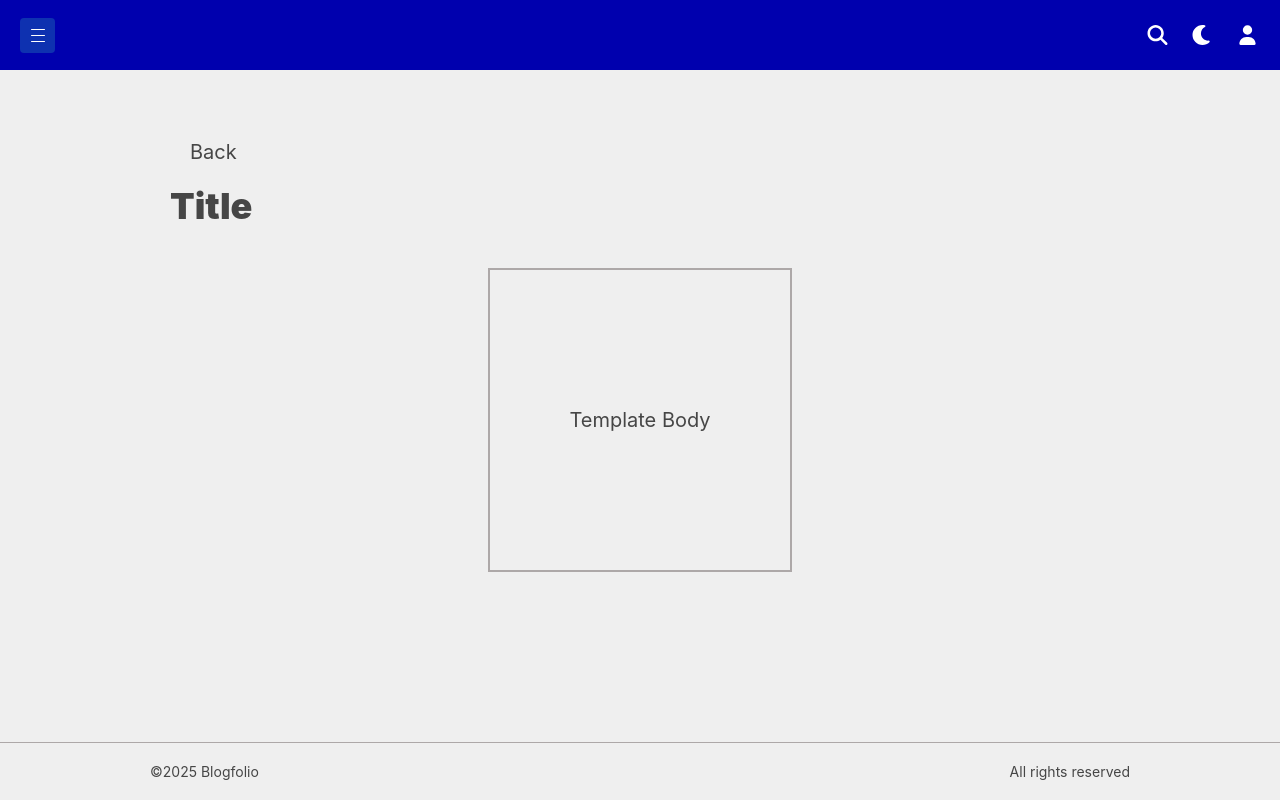
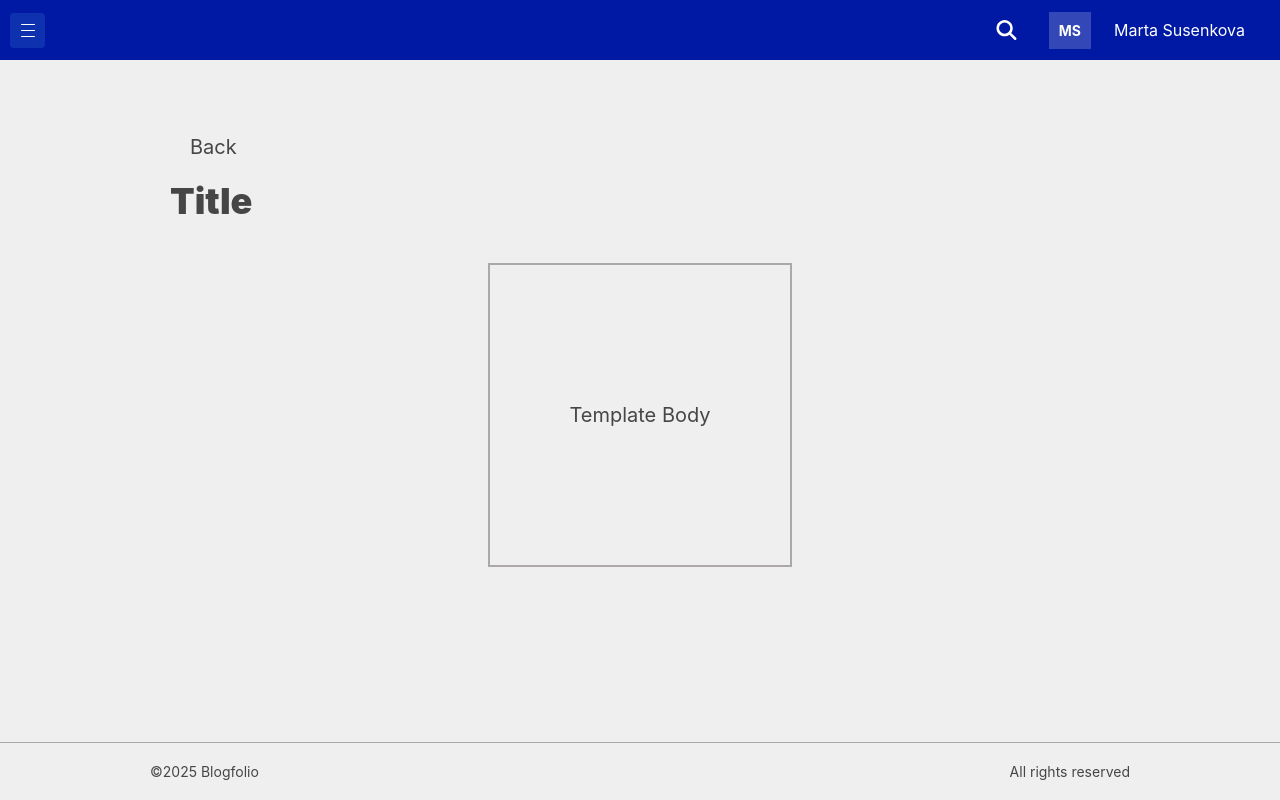
Before and after one commit to martasusenkova/BLOGFOLIO, a React (Create React App) app: page / in a window 1280 px wide. Built offline with nearby package versions, Linux system fonts and the light colour scheme.

Commit message:
add Header component

```diff
--- /dev/null
+++ b/src/components/Components/Header/Header.tsx
@@ -0,0 +1,129 @@
+import React, { useState } from 'react';
+import styled from 'styled-components';
+import { FontAwesomeIcon } from '@fortawesome/react-fontawesome';
+import { faSearch, faTimes, faUser } from '@fortawesome/free-solid-svg-icons';
+import BurgerMenu from '../BurgerMenu';
+import User from '../User';
+
+const MOCK_IS_AUTHORIZED = true;
+const MOCK_USERNAME = 'Marta Susenkova';
+
+const Header: React.FC = () => {
+  const [isSearchOpen, setIsSearchOpen] = useState(false);
+  const [searchValue, setSearchValue] = useState('');
+
+  const handleSearchToggle = () => {
+    setIsSearchOpen((prev) => !prev);
+    if (isSearchOpen) {
+      setSearchValue('');
+    }
+  };
+
+  const handleSearchChange = (event: React.ChangeEvent<HTMLInputElement>) => {
+    setSearchValue(event.target.value);
+  };
+
+  return (
+    <StyledHeader>
+      <BurgerMenuWrapper>
+        <BurgerMenu />
+      </BurgerMenuWrapper>
+
+      {isSearchOpen && (
+        <SearchInputContainer>
+          <SearchInput
+            placeholder="Search..."
+            value={searchValue}
+            onChange={handleSearchChange}
+          />
+        </SearchInputContainer>
+      )}
+
+      <HeaderRightSection isSearchOpen={isSearchOpen}>
+        {isSearchOpen ? (
+          <IconBase icon={faTimes} onClick={handleSearchToggle} />
+        ) : (
+          <IconBase icon={faSearch} onClick={handleSearchToggle} />
+        )}
+
+        {MOCK_IS_AUTHORIZED ? (
+          <UserContainerButton onClick={() => {}}>
+            <User username={MOCK_USERNAME} />
+          </UserContainerButton>
+        ) : (
+          <UserIcon icon={faUser} onClick={() => {}} />
+        )}
+      </HeaderRightSection>
+    </StyledHeader>
+  );
+};
+
+export default Header;
+
+const StyledHeader = styled.header`
+  display: flex;
+  justify-content: space-between;
+  align-items: center;
+  padding: 0 10px;
+  background-color: #0019a4;
+  color: #fff;
+  height: 60px;
+  width: 100%;
+  box-sizing: border-box;
+`;
+
+const BurgerMenuWrapper = styled.div``;
+
+interface HeaderRightSectionProps {
+  isSearchOpen: boolean;
+}
+
+const HeaderRightSection = styled.div<HeaderRightSectionProps>`
+  display: flex;
+  align-items: center;
+  gap: ${(props) => (props.isSearchOpen ? '5px' : '15px')};
+`;
+
+const IconBase = styled(FontAwesomeIcon)`
+  cursor: pointer;
+  font-size: 20px;
+  padding: 10px 5px;
+`;
+
+const UserIcon = styled(IconBase)``;
+
+const UserContainerButton = styled.div`
+  cursor: pointer;
+  display: flex;
+  align-items: center;
+  height: 100%;
+`;
+
+const SearchInputContainer = styled.div`
+  flex-grow: 1;
+  margin: 0 20px;
+  height: 40px;
+  background-color: #5c6bc0;
+  border-radius: 4px;
+  display: flex;
+  align-items: center;
+  padding: 0 10px;
+`;
+
+const SearchInput = styled.input`
+  flex-grow: 1;
+  border: none;
+  background-color: transparent;
+  color: #fff;
+  font-size: 16px;
+  height: 100%;
+  padding: 0;
+
+  &::placeholder {
+    color: rgba(255, 255, 255, 0.7);
+  }
+
+  &:focus {
+    outline: none;
+  }
+`;
--- /dev/null
+++ b/src/components/Components/Header/index.tsx
@@ -0,0 +1,3 @@
+import Header from './Header';
+
+export default Header;
--- a/src/components/Components/User/User.tsx
+++ b/src/components/Components/User/User.tsx
@@ -13,7 +13,7 @@ const User: FC<IUser> = ({ username }) => {
 
   return (
     <UserContainer>
-      <MiniStyledUser>{initials}</MiniStyledUser>{' '}
+      <MiniStyledUser>{initials}</MiniStyledUser>
       <StyledUser>{username}</StyledUser>
     </UserContainer>
   );
@@ -21,33 +21,41 @@ const User: FC<IUser> = ({ username }) => {
 
 export default User;
 
-const StyledUser = styled.div`
-  color: white;
-  font-size: 16px;
+const UserContainer = styled.div`
+  background-color: #0019a4;
+
+  width: fit-content;
+  height: 100%;
+  padding: 10px;
+
+  display: flex;
+
+  align-items: center;
+
+  justify-content: center;
+
+  margin: 0;
+
+  gap: 8px;
+
   font-weight: bold;
-  width: fit-content;
-  padding: 4px;
 `;
+
 const MiniStyledUser = styled.div`
   color: white;
-  background-color: rgb(115, 136, 211);
-  padding: 8px 6px;
+  background-color: rgba(255, 255, 255, 0.2);
+  padding: 10px;
   display: flex;
   align-items: center;
   justify-content: center;
   font-weight: bold;
-  border-radius: 4px;
-  font-size: 16px;
+  font-size: 14px;
+  box-sizing: border-box;
 `;
 
-const UserContainer = styled.div`
-  background-color: rgb(79, 72, 227);
-  width: fit-content;
-  padding: 10px;
-  display: flex;
-  align-items: center;
-  justify-content: center;
-  margin: 0;
-  gap: 8px;
-  font-weight: bold;
+const StyledUser = styled.div`
+  color: white;
+  font-size: 16px;
+  font-weight: normal;
+  padding: 0 15px;
 `;
--- a/src/components/Pages/FormTemplate.tsx
+++ b/src/components/Pages/FormTemplate.tsx
@@ -1,15 +1,7 @@
 import React from 'react';
 import styled from 'styled-components';
 import Title from '../Components/Title';
-import BurgerMenu from '../Components/BurgerMenu';
-import { FontAwesomeIcon } from '@fortawesome/react-fontawesome';
-import {
-  faSearch,
-  faSun,
-  faMoon,
-  faUser,
-} from '@fortawesome/free-solid-svg-icons';
-import { useTheme } from '../../Context';
+import Header from '../Components/Header/Header';
 import Pagination from '../Components/Pagination/Pagination';
 
 interface PageProps {
@@ -29,8 +21,6 @@ const FormTemplate: React.FC<PageProps> = ({
   totalPages,
   onPageChange,
 }) => {
-  const { currentTheme, toggleTheme } = useTheme();
-
   const showPagination = !!(
     currentPage &&
     totalPages &&
@@ -40,16 +30,7 @@ const FormTemplate: React.FC<PageProps> = ({
 
   return (
     <StyledDiv>
-      <Header>
-        <BurgerMenu />
-        <HeaderNav>
-          <SearchIcon icon={faSearch} />
-          <ThemeToggleButton onClick={toggleTheme}>
-            <FontAwesomeIcon icon={currentTheme === 'light' ? faMoon : faSun} />
-          </ThemeToggleButton>
-          <UserIcon icon={faUser} />
-        </HeaderNav>
-      </Header>
+      <Header />
 
       <StyledMain>
         <ContentContainer>
@@ -89,34 +70,6 @@ const StyledDiv = styled.div`
   background: ${({ theme }) => theme.background};
 `;
 
-const Header = styled.header`
-  display: flex;
-  justify-content: space-between;
-  align-items: center;
-  padding: 10px 20px;
-  background-color: #0000ae;
-  color: #fff;
-  height: 50px;
-  position: relative;
-
-  @media (max-width: 768px) {
-    height: 40px;
-  }
-`;
-
-const HeaderNav = styled.div`
-  display: flex;
-  align-items: center;
-  gap: 20px;
-  position: absolute;
-  right: 20px;
-
-  @media (max-width: 480px) {
-    gap: 10px;
-    right: 10px;
-  }
-`;
-
 const StyledMain = styled.main`
   background: ${({ theme }) => theme.background};
   padding: 20px 150px;
@@ -133,37 +86,6 @@ const StyledMain = styled.main`
   }
   @media (max-width: 480px) {
     padding: 10px;
-    font-size: 16px;
-  }
-`;
-
-const SearchIcon = styled(FontAwesomeIcon)`
-  cursor: pointer;
-  font-size: 20px;
-
-  @media (max-width: 480px) {
-    font-size: 16px;
-  }
-`;
-
-const UserIcon = styled(FontAwesomeIcon)`
-  font-size: 20px;
-  cursor: pointer;
-
-  @media (max-width: 480px) {
-    font-size: 16px;
-  }
-`;
-
-const ThemeToggleButton = styled.div`
-  cursor: pointer;
-  font-size: 20px;
-  display: flex;
-  align-items: center;
-  justify-content: center;
-  color: #fff;
-
-  @media (max-width: 480px) {
     font-size: 16px;
   }
 `;
```
